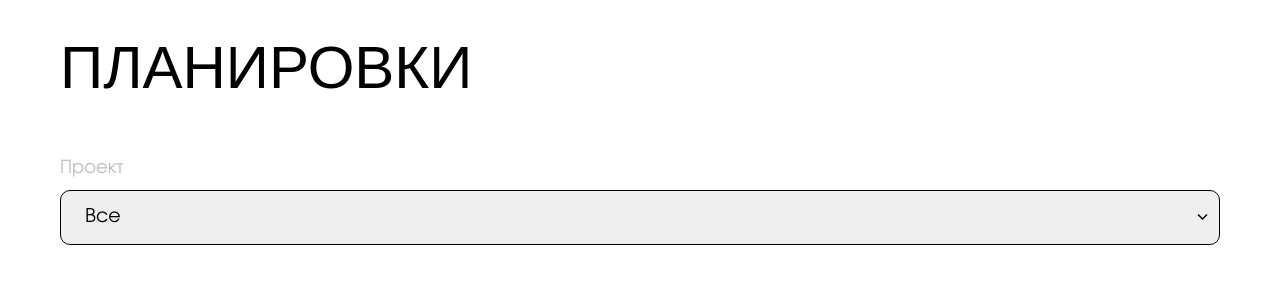
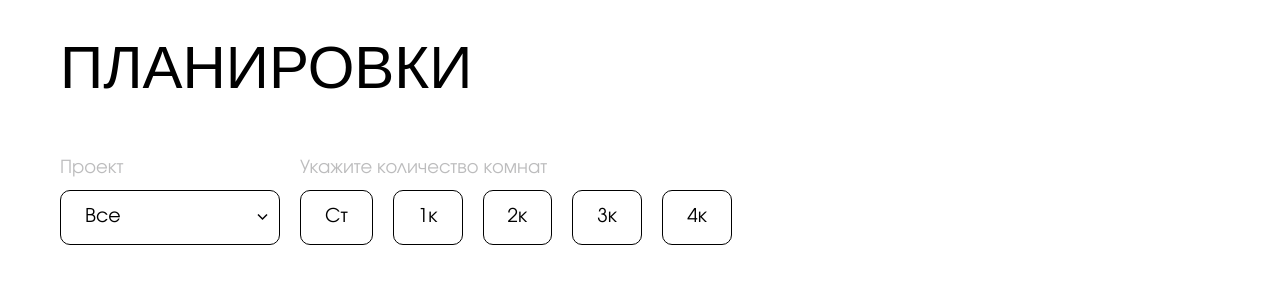
Before and after one commit to dadajonovich/aerokod-test, a React (Vite) app: page / in a window 1280 px wide. Shown: the top 300 px of the page. Built offline with nearby package versions, Linux system fonts and the light colour scheme; a web font is replaced by a local one.

Commit message:
сверстал tabs, определил некоторые стили в components tailwind

```diff
--- a/src/components/Options.tsx
+++ b/src/components/Options.tsx
@@ -1,4 +1,5 @@
 import { Select } from './Select/Select';
+import { Tabs } from './Tabs/Tabs';
 
 export function Options() {
   return (
@@ -6,8 +7,9 @@ export function Options() {
       <h2 className="font-extatica text-6xl font-medium uppercase">
         Планировки
       </h2>
-      <div>
+      <div className="flex gap-x-5">
         <Select />
+        <Tabs />
       </div>
     </>
   );
--- a/src/components/Select/Select.tsx
+++ b/src/components/Select/Select.tsx
@@ -3,7 +3,8 @@ export function Select() {
     <label className="mt-14 block font-evolventa">
       <span className="text-lg	font-normal text-label">Проект</span>
       <div className="relative mt-2">
-        <select className="w-full cursor-pointer appearance-none	rounded-[10px] border border-black px-6 py-3 text-[19px]">
+        {/* @apply rounded-[10px] border border-black bg-transparent px-6 py-3 text-[19px]; */}
+        <select className="options w-full cursor-pointer	appearance-none">
           <option disabled selected>
             Все
           </option>
--- /dev/null
+++ b/src/components/Tabs/Tabs.tsx
@@ -0,0 +1,18 @@
+const tabs = ['Ст', '1к', '2к', '3к', '4к'];
+
+export function Tabs() {
+  return (
+    <label className="mt-14 block font-evolventa">
+      <span className="text-lg	font-normal text-label">
+        Укажите количество комнат
+      </span>
+      <div className="relative mt-2 flex gap-x-5">
+        {tabs.map((button, index) => (
+          <button key={index} className="options">
+            {button}
+          </button>
+        ))}
+      </div>
+    </label>
+  );
+}
--- a/src/index.css
+++ b/src/index.css
@@ -40,6 +40,12 @@
   }
 }
 
+@layer components {
+  .options {
+    @apply rounded-[10px] border border-black bg-transparent px-6 py-3 text-[19px];
+  }
+}
+
 @layer utilities {
   .array {
     position: absolute;
```
